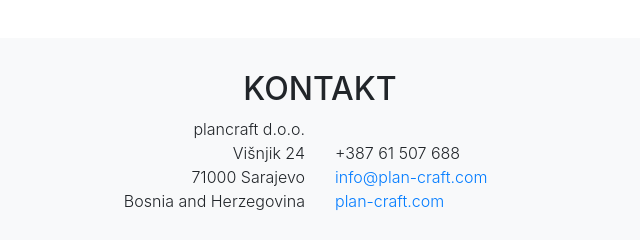
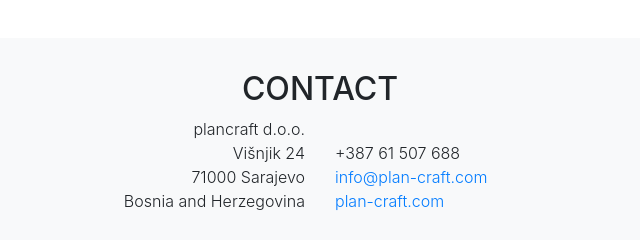
Before and after one commit to edinspahic/plcwebsite, a website with bundled scripts: page en/index.html in a window 1280 px wide. Shown: the part 3994-4234 px from the top of the page, 320-960 px from the left. Built offline with nearby package versions, Linux system fonts and the light colour scheme.

Commit message:
Update index.html

```diff
--- a/en/index.html
+++ b/en/index.html
@@ -527,7 +527,7 @@
 
     <footer class="footer text-center bg-light" id="kontakt">
         <div class="container">
-            <h2>Kontakt</h2>
+            <h2>Contact</h2>
             <div class="row">
                 <div class="col-sm-6 address">
                     plancraft d.o.o.<br />
```
